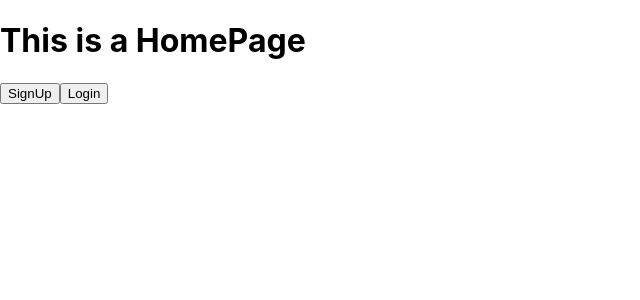
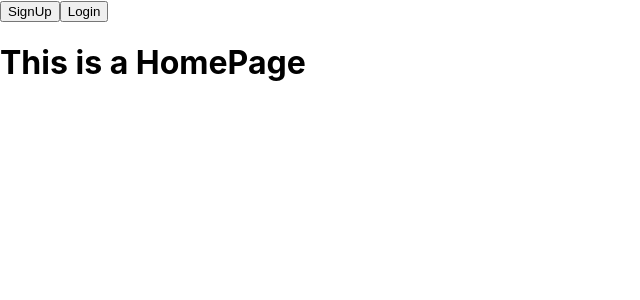
Before and after one commit to Victory-F/pet_project, a React (Create React App) app in the folder client/: page / in a window 1280 px wide. Shown: the top 300 px of the page, without its empty margins (0-640 px from the left). Built offline with nearby package versions, Linux system fonts and the light colour scheme; no server answers.

Commit message:
Added NavBar

```diff
--- a/client/src/App.js
+++ b/client/src/App.js
@@ -4,6 +4,7 @@ import { useDispatch } from "react-redux";
 import { getUserWithStoredToken } from "./store/user/thunks";
 import { Routes, Route } from "react-router-dom";
 import { HomePage, Login, SignUp } from "./pages";
+import { Navigation } from "./components";
 
 function App() {
   const dispatch = useDispatch();
@@ -14,6 +15,7 @@ function App() {
 
   return (
     <div>
+      <Navigation />
       <Routes>
         <Route path="/" element={<HomePage />} />
         <Route path="/signup" element={<SignUp />} />
--- /dev/null
+++ b/client/src/components/Navigation.js
@@ -0,0 +1,24 @@
+import { useNavigate } from "react-router-dom";
+import { useDispatch, useSelector } from "react-redux";
+import { selectToken } from "../store/user/selectors";
+import { logOut } from "../store/user/slice";
+
+export const Navigation = () => {
+  const navigate = useNavigate();
+  const dispatch = useDispatch();
+
+  const token = useSelector(selectToken);
+
+  return (
+    <div>
+      {token ? (
+        <button onClick={() => dispatch(logOut())}>Logout</button>
+      ) : (
+        <div>
+          <button onClick={() => navigate("/signup")}>SignUp</button>
+          <button onClick={() => navigate("/login")}>Login</button>
+        </div>
+      )}
+    </div>
+  );
+};
--- /dev/null
+++ b/client/src/components/index.js
@@ -0,0 +1 @@
+export * from "./Navigation";
--- a/client/src/pages/HomePage.js
+++ b/client/src/pages/HomePage.js
@@ -1,12 +1,7 @@
-import { useNavigate } from "react-router-dom";
-
 export const HomePage = () => {
-  const navigate = useNavigate();
   return (
     <div>
       <h1>This is a HomePage</h1>
-      <button onClick={() => navigate("/signup")}>SignUp</button>
-      <button onClick={() => navigate("/login")}>Login</button>
     </div>
   );
 };
```
